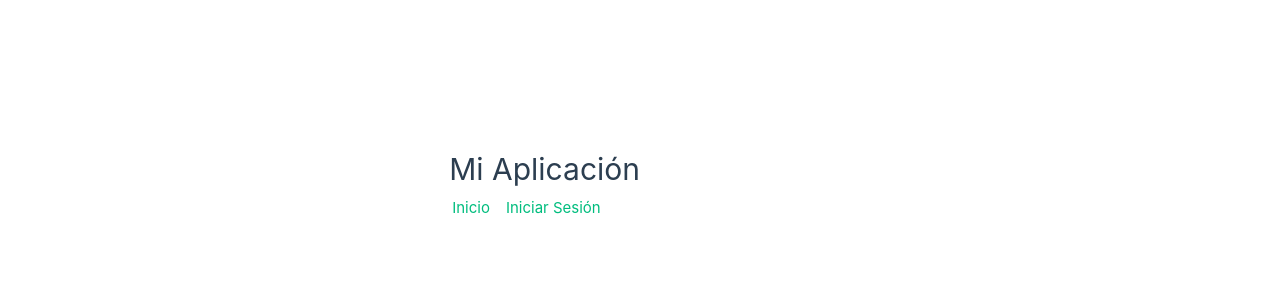
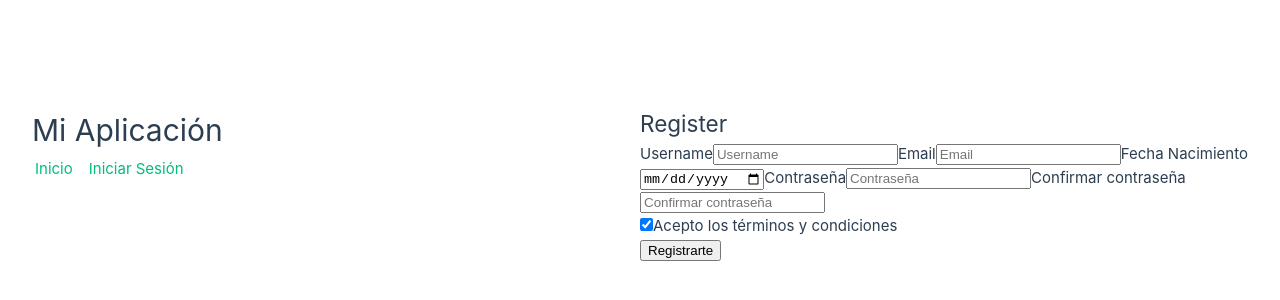
Before and after one commit to NaomiJimenezC/LockFort-Frontend, a Vue app: page /register in a window 1280 px wide. Shown: the part 216-516 px from the top of the page. Built offline with nearby package versions, Linux system fonts and the light colour scheme; no server answers.

Commit message:
register page made

```diff
--- a/src/components/LoginForm.vue
+++ b/src/components/LoginForm.vue
@@ -1,11 +1,57 @@
 <script>
+import {Form, Field, ErrorMessage} from "vee-validate";
+import Button from "@/components/Button.vue";
+import { useRouter } from "vue-router";
+import * as yup from "yup";
+import axios from "axios";
+
 export default {
-  name: "LoginForm"
-}
+  name: "LoginForm",
+  components: {ErrorMessage, Button, Field, Form },
+  setup() {
+    const urlBackend = import.meta.env.VITE_BACKEND_URL;
+
+    const router = useRouter();
+    const onSubmit = async (values, { setErrors }) => { // Make onSubmit async and add setErrors
+      try {
+        const response = await axios.post(`${urlBackend}/auth/login`, values); // Replace with your backend API endpoint
+        await router.push("/2fa"); // Redirect on success
+      } catch (error) {
+        if (error.response && error.response.data && error.response.data.errors) {
+          setErrors(error.response.data.errors);
+        } else if (error.response && error.response.data && error.response.data.message) {
+          setErrors({general: error.response.data.message})
+        }
+        else {
+          console.error("Login failed:", error);
+          setErrors({ general: "Error de inicio de sesión. Inténtelo de nuevo." }); // Generic error message
+        }
+      }
+    };
+    const schema = yup.object().shape({
+      email: yup.string().
+      required("contraseña incorrecta")
+          .matches(/^((?!\.)[\w\-_.]*[^.])(@\w+)(\.\w+(\.\w+)?[^.\W])$/gm),
+      password: yup.string()
+          .required("Ingrese la contraseña")
+          .min(8),
+    })
+
+    return { onSubmit,schema };
+  },
+};
 </script>
 
 <template>
+  <Form @submit="onSubmit"  :validation-schema="schema">
+    <Field name="email" />
+    <ErrorMessage name="email" />
 
+    <Field name="password" type="password" />
+    <ErrorMessage name="password" />
+
+    <Button type="submit" text="Acceder" />
+  </Form>
 </template>
 
 <style scoped>
--- a/src/components/RegisterForm.vue
+++ b/src/components/RegisterForm.vue
@@ -1,13 +1,110 @@
 <script>
+import {Field, Form, useForm } from "vee-validate";
+import * as yup from 'yup';
+import {useRouter} from "vue-router";
+import axios from "axios";
+
 export default {
-  name: "RegisterForm"
-}
+  name: "RegisterForm",
+  components: {Field, Form},
+  setup() {
+    const urlBackend = import.meta.env.VITE_BACKEND_URL;
+    const router = useRouter();
+
+    const onSubmit = async (values, { setErrors }) => {
+      try {
+        await axios.post(`${urlBackend}/auth/register`, values);
+        await router.push("/2fa"); // Redirect on success
+      } catch (error) {
+        if (error.response && error.response.data && error.response.data.errors) {
+          setErrors(error.response.data.errors);
+        } else if (error.response && error.response.data && error.response.data.message) {
+          setErrors({general: error.response.data.message})
+        }
+        else {
+          console.error("Login failed:", error);
+          setErrors({ general: "Error de inicio de sesión. Inténtelo de nuevo." });
+        }
+      }
+    };
+    const schema = yup.object().shape({
+      username: yup.string().required(),
+      birthday: yup.date().required(),
+      email: yup.string()
+          .required("Email es obligatorio")
+          .matches(/^((?!\.)[\w\-_.]*[^.])(@\w+)(\.\w+(\.\w+)?[^.\W])$/gm, "Email no válido"),
+      password: yup.string()
+          .required("Contraseña es obligatoria")
+          .min(8, "La contraseña debe tener al menos 8 caracteres"),
+      confirmPassword: yup.string()
+          .required("Confirmar contraseña es obligatoria")
+          .min(8, "La contraseña debe tener al menos 8 caracteres")
+          .oneOf([yup.ref('password'), null], 'Las contraseñas deben coincidir'),
+      terms: yup.boolean().required().oneOf([true], 'Debes aceptar los términos y condiciones'),
+    });
+
+
+    return { onSubmit,schema };
+  },
+};
 </script>
 
 <template>
+  <Form @submit="onSubmit">
+    <label for="username">Username</label>
+    <Field
+        id="username"
+        name="username"
+        label="Username"
+        type="text"
+        placeholder="Username"
+    />
 
+    <label for="email">Email</label>
+    <Field
+        id="email"
+        name="email"
+        label="Email"
+        type="email"
+        placeholder="Email"
+    />
+
+    <label for="birthday">Fecha Nacimiento</label>
+    <Field
+        id="birthday"
+        name="birthday"
+        label="Fecha Nacimiento"
+        type="date"
+        placeholder="Fecha Nacimiento"
+    />
+
+    <label for="password">Contraseña</label>
+    <Field
+        id="password"
+        name="password"
+        label="Contraseña"
+        type="password"
+        placeholder="Contraseña"
+    />
+
+    <label for="password_confirmation">Confirmar contraseña</label>
+    <Field
+        id="password_confirmation"
+        name="password_confirmation"
+        label="Confirmar contraseña"
+        type="password"
+        placeholder="Confirmar contraseña"
+    />
+
+    <div>
+      <Field
+          type="checkbox"
+          name="terms"
+          id="terms"
+      />
+      <label for="terms" class="inline-label">Acepto los términos y condiciones</label>
+    </div>
+
+    <button type="submit">Registrarte</button>
+  </Form>
 </template>
-
-<style scoped>
-
-</style>
--- a/src/pages/Login.vue
+++ b/src/pages/Login.vue
@@ -1,63 +1,19 @@
 <script>
-import {Form, Field, ErrorMessage} from "vee-validate";
-import Button from "@/components/Button.vue";
-import { useRouter } from "vue-router";
-import * as yup from "yup";
-import axios from "axios";
 
-export default {
-  name: "Login",
-  components: {ErrorMessage, Button, Field, Form },
-  setup() {
-    const urlBackend = import.meta.env.VITE_BACKEND_URL;
+import {defineComponent} from "vue";
+import LoginForm from "@/components/LoginForm.vue";
 
-    const router = useRouter();
-    const onSubmit = async (values, { setErrors }) => { // Make onSubmit async and add setErrors
-      try {
-        const response = await axios.post(`${urlBackend}/auth/login`, values); // Replace with your backend API endpoint
-        console.log(response.data); // Handle successful response
-        await router.push("/2fa"); // Redirect on success
-      } catch (error) {
-        if (error.response && error.response.data && error.response.data.errors) {
-          // Handle specific backend validation errors
-          setErrors(error.response.data.errors);
-        } else if (error.response && error.response.data && error.response.data.message) {
-          //Handles errors from the backend that are not validation errors.
-          setErrors({general: error.response.data.message})
-        }
-        else {
-          console.error("Login failed:", error);
-          setErrors({ general: "Error de inicio de sesión. Inténtelo de nuevo." }); // Generic error message
-        }
-      }
-    };
-    const schema = yup.object().shape({
-      email: yup.string().
-              required("contraseña incorrecta")
-              .matches(/^((?!\.)[\w\-_.]*[^.])(@\w+)(\.\w+(\.\w+)?[^.\W])$/gm),
-      password: yup.string()
-                .required("Ingrese la contraseña")
-                .min(8),
-    })
-
-    return { onSubmit,schema };
-  },
-};
+export default defineComponent({
+  components: {LoginForm}
+})
 </script>
 
 <template>
   <section>
     <h1>Inicio de sesión</h1>
+    <p>¿No tienes cuenta? Puedes crearte una <a href="/register">aquí</a></p>
   </section>
   <section>
-    <Form @submit="onSubmit" action="post" :validation-schema="schema">
-      <Field name="email" />
-      <ErrorMessage name="email" />
-
-      <Field name="password" type="password" />
-      <ErrorMessage name="password" />
-
-      <Button type="submit" text="Acceder" />
-    </Form>
+    <LoginForm/>
   </section>
 </template>
--- a/src/pages/Register.vue
+++ b/src/pages/Register.vue
@@ -1,12 +1,19 @@
 <script>
+import RegisterForm from "@/components/RegisterForm.vue";
+
 export default {
-  name: "Register"
+  name: "Register",
+  components: {RegisterForm}
 }
 </script>
 
 <template>
-
-
+<section>
+  <h1>Register</h1>
+</section>
+<section>
+  <RegisterForm/>
+</section>
 </template>
 
 <style scoped>
```
